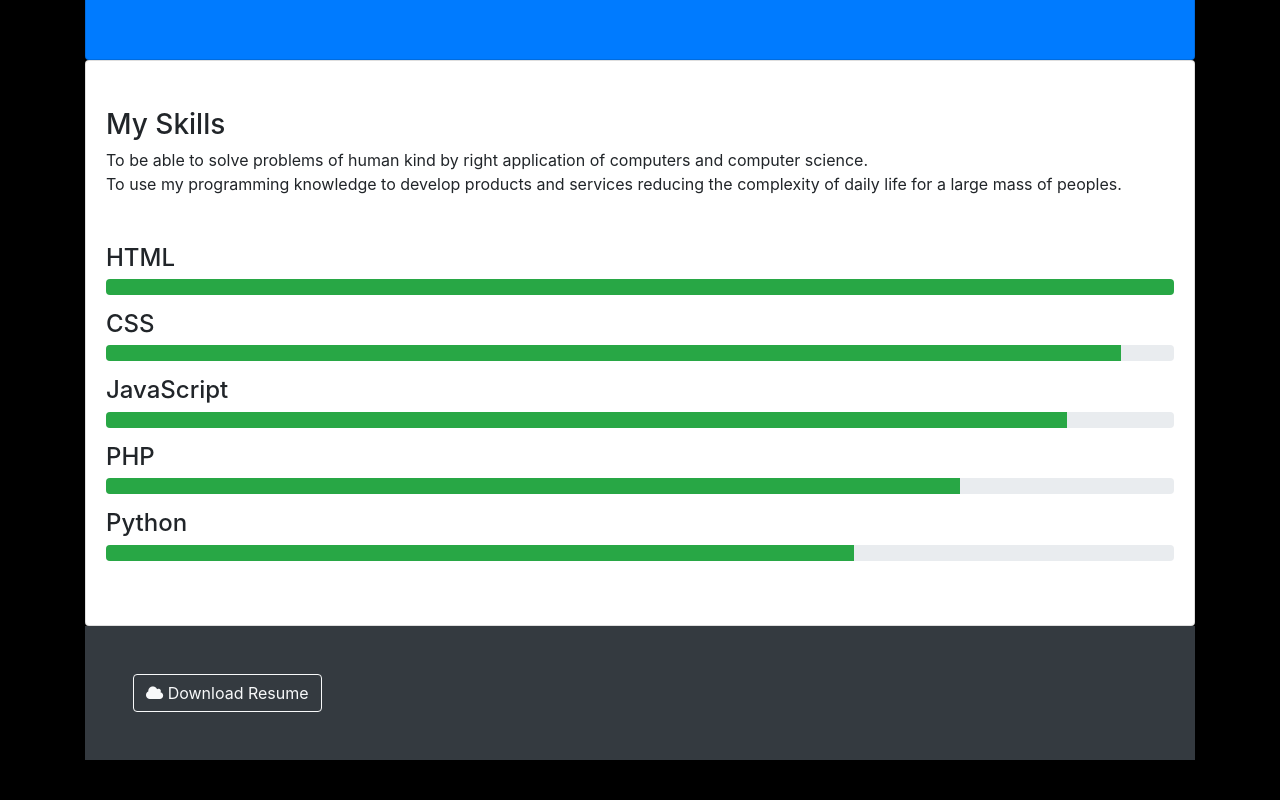
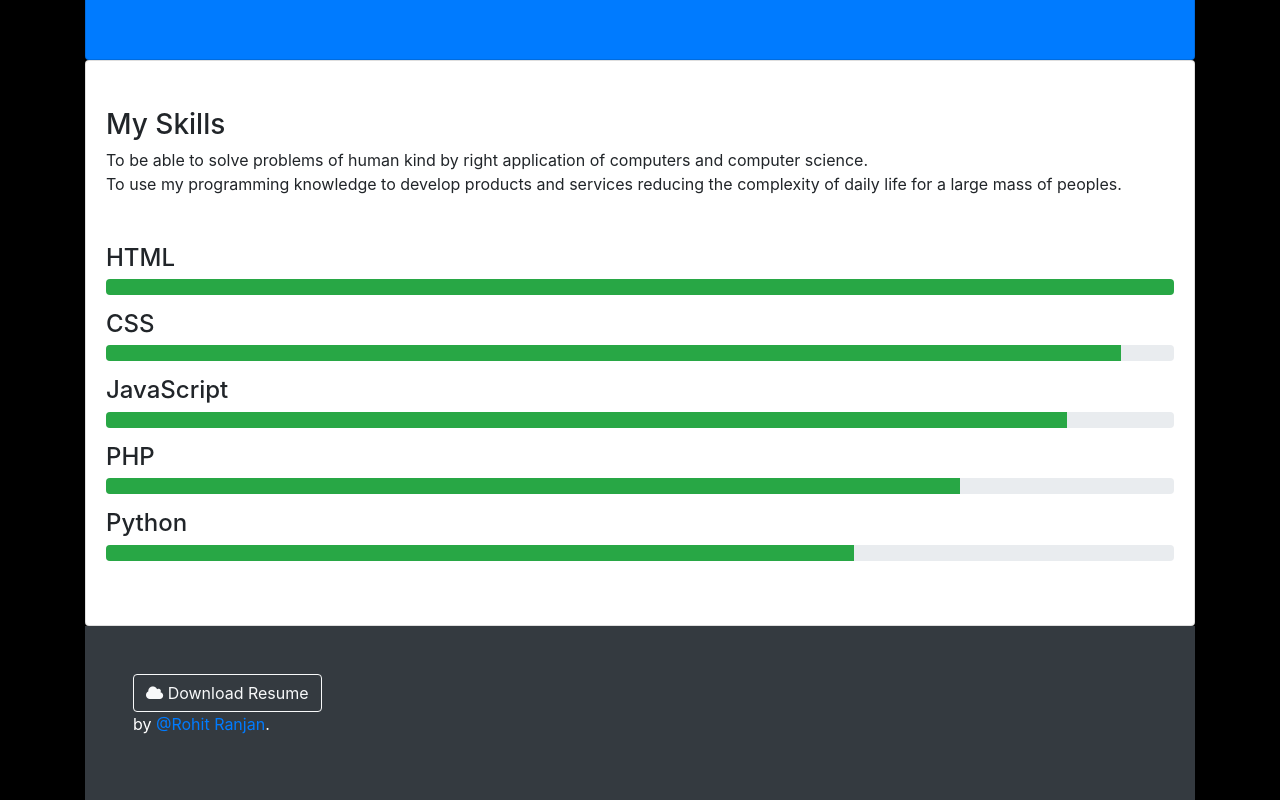
Before and after one commit to Rohitranjan1612/myprofile, a plain HTML site: page index.html in a window 1280 px wide. Shown: the part 517-1317 px from the top of the page. Before the commit the page ends 1277 px from the top, so only its background shows below. Drawn offline with Linux system fonts and the light colour scheme; some packages are replaced by stand-ins of ours; a script that the page names is missing.

Commit message:
Update index.html

```diff
--- a/index.html
+++ b/index.html
@@ -1,7 +1,7 @@
 <!DOCTYPE html>
 <html lang="en">
 <head>
-  <link rel="shortcut icon" href="doc/rohitranjan.ico" />
+  <link rel="shortcut icon" href="https://s19.postimg.cc/yob811d4j/rrr.jpg" />
   <meta charset="UTF-8">
   <meta name="viewport" content="width=device-width, initial-scale=1.0">
   <meta http-equiv="X-UA-Compatible" content="ie=edge">
@@ -262,6 +262,8 @@ To use my programming knowledge to develop products and services reducing the co
           <a href="doc/Resume_Rohit_Ranjan.pdf" class="btn btn-outline-light"><i class="fa fa-cloud"></i> Download Resume</a>
         </div>
       </div>
+      <div class="inner"><p>by <a href="https://github.com/Rohitranjan1612">@Rohit Ranjan</a>.</p>
+</div>
     </footer>
   </div>
 
```
